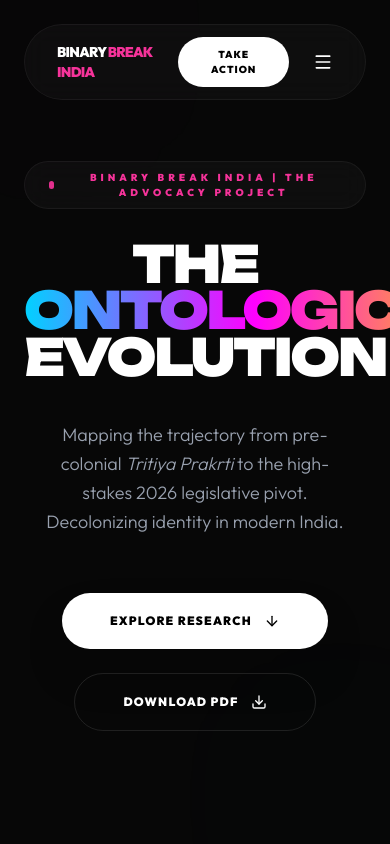
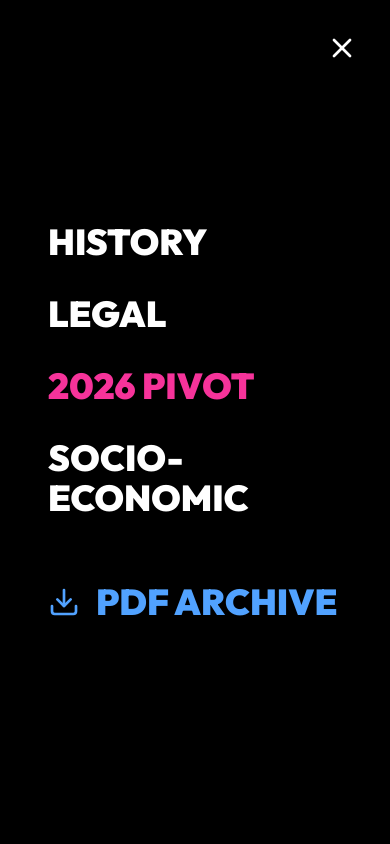
Before and after one commit to CuteSense-Studios/Binary-Break-India, a website: page index.html in a window 390 px wide. Both pictures are taken after a click on the button "Open menu". Shown: the top 844 px of the page. Drawn offline with Linux system fonts and the light colour scheme.

Commit message:
Fix mobile menu toggle and add outside-tap close
Co-Authored-By: Oz <oz-agent@warp.dev>

```diff
--- a/index.html
+++ b/index.html
@@ -239,14 +239,15 @@
                     <i data-lucide="file-text" class="w-3 h-3"></i> PDF ARCHIVE
                 </a>
                 <button onclick="openModal()" class="px-6 py-2.5 bg-white text-black rounded-full text-[10px] font-black uppercase tracking-widest hover:bg-pink-500 hover:text-white transition-all interactive">Take Action</button>
-                <button id="menu-toggle" class="lg:hidden interactive"><i data-lucide="menu" class="w-5 h-5"></i></button>
+                <button id="menu-toggle" type="button" aria-label="Open menu" aria-controls="mobile-menu" aria-expanded="false" class="lg:hidden interactive"><i data-lucide="menu" class="w-5 h-5"></i></button>
             </div>
         </nav>
     </header>
 
     <!-- Mobile Menu -->
-    <div id="mobile-menu" class="fixed inset-0 z-[60] bg-black translate-x-full transition-transform duration-500 p-12 flex flex-col justify-center gap-8">
-        <button id="menu-close" class="absolute top-8 right-8 interactive"><i data-lucide="x" class="w-8 h-8"></i></button>
+    <div id="mobile-menu" aria-hidden="true" class="fixed inset-0 z-[60] bg-black/70 backdrop-blur-sm translate-x-full pointer-events-none transition-transform duration-500 flex justify-end">
+        <div id="mobile-menu-panel" class="relative w-11/12 max-w-md h-full bg-black p-12 flex flex-col justify-center gap-8">
+            <button id="menu-close" type="button" aria-label="Close menu" class="absolute top-8 right-8 interactive"><i data-lucide="x" class="w-8 h-8"></i></button>
             <a href="#history" class="text-4xl font-black uppercase mobile-nav-link">History</a>
             <a href="#legal" class="text-4xl font-black uppercase mobile-nav-link">Legal</a>
             <a href="#2026pivot" class="text-4xl font-black uppercase text-pink-500 mobile-nav-link">2026 Pivot</a>
@@ -254,6 +255,7 @@
                 <a href="./pdf/Binary_Break_India_Research.pdf" target="_blank" download class="text-4xl font-black uppercase text-blue-400 mobile-nav-link flex items-center gap-4 mt-8">
                     <i data-lucide="download" class="w-8 h-8"></i> PDF Archive
                 </a>
+        </div>
     </div>
 
     <!-- Hero Section -->
@@ -581,18 +583,33 @@
         }
 
         const menu = document.getElementById('mobile-menu');
-        document.getElementById('menu-toggle').addEventListener('click', () => {
-            menu.style.transform = 'translateX(0)';
-            document.body.style.overflow = 'hidden';
+        const menuPanel = document.getElementById('mobile-menu-panel');
+        const menuToggle = document.getElementById('menu-toggle');
+        const menuClose = document.getElementById('menu-close');
+        const mobileNavLinks = document.querySelectorAll('.mobile-nav-link');
+
+        function setMenuState(open) {
+            menu.classList.toggle('translate-x-full', !open);
+            menu.classList.toggle('pointer-events-none', !open);
+            menu.setAttribute('aria-hidden', String(!open));
+            menuToggle.setAttribute('aria-expanded', String(open));
+            document.body.style.overflow = open ? 'hidden' : '';
+        }
+
+        menuToggle.addEventListener('click', () => setMenuState(true));
+        menuClose.addEventListener('click', () => setMenuState(false));
+        mobileNavLinks.forEach(link => link.addEventListener('click', () => setMenuState(false)));
+        menu.addEventListener('pointerdown', (e) => {
+            if (menu.getAttribute('aria-hidden') === 'true') return;
+            if (!menuPanel.contains(e.target)) setMenuState(false);
         });
-        document.getElementById('menu-close').addEventListener('click', () => {
-            menu.style.transform = 'translateX(100%)';
-            document.body.style.overflow = '';
+
+        document.addEventListener('keydown', (e) => {
+            if (e.key === 'Escape') setMenuState(false);
         });
-        document.querySelectorAll('.mobile-nav-link').forEach(l => l.addEventListener('click', () => {
-            menu.style.transform = 'translateX(100%)';
-            document.body.style.overflow = '';
-        }));
+        window.addEventListener('resize', () => {
+            if (window.innerWidth >= 1024) setMenuState(false);
+        });
     </script>
 </body>
 </html>
```
Lines whose indentation alone changed are shown as unchanged.
